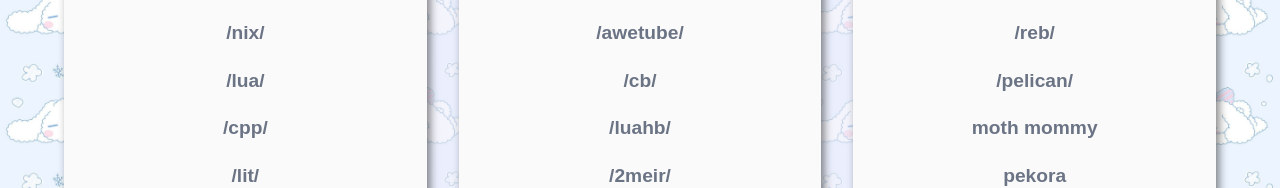
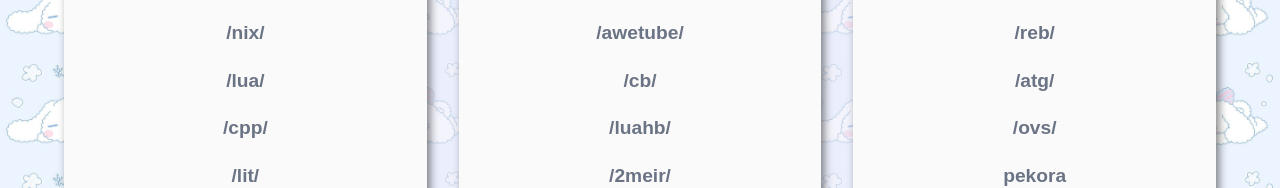
Before and after one commit to alexpkgs/iris, a plain HTML site: page index.html in a window 1280 px wide. Shown: the part 387-575 px from the top of the page. Drawn offline with Linux system fonts and the light colour scheme; a web font is replaced by a local one.

Commit message:
Update index.html

```diff
--- a/index.html
+++ b/index.html
@@ -46,12 +46,12 @@
           <li><a href="https://www.youtube.com/channel/UCJ0-OtVpF0wOKEqT2Z1HEtA/videos">/eb/</a></li>
           <li><a href="https://www.reddit.com/r/ElectroBOOM/">/reb/</a></li>
           <li>
-            <a href="https://youtube.com/@ModestPelican/videos/">/pelican/</a>
+            <a href="https://www.youtube.com/@augusttheduck/videos/">/atg/</a>
           </li>
           <li>
             <a
-              href="https://youtube.com/@JuniperActiasHighlightsByLatch/videos/"
-              >moth mommy</a
+              href="https://www.youtube.com/oversimplified/videos"
+              >/ovs/</a
             >
           </li>
           <li><a href="https://youtube.com/@usadapekora/videos/">pekora</a></li>
```
